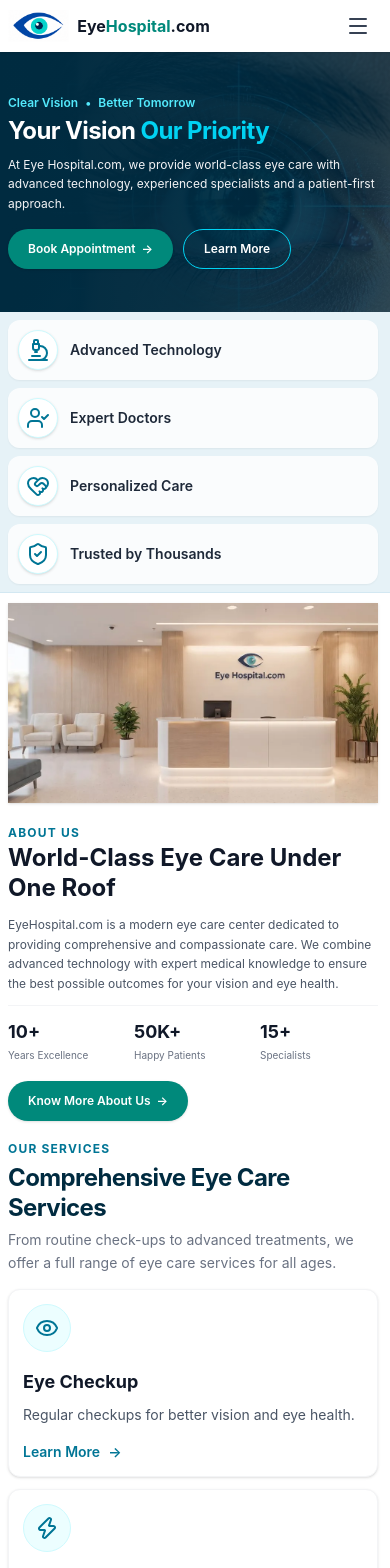
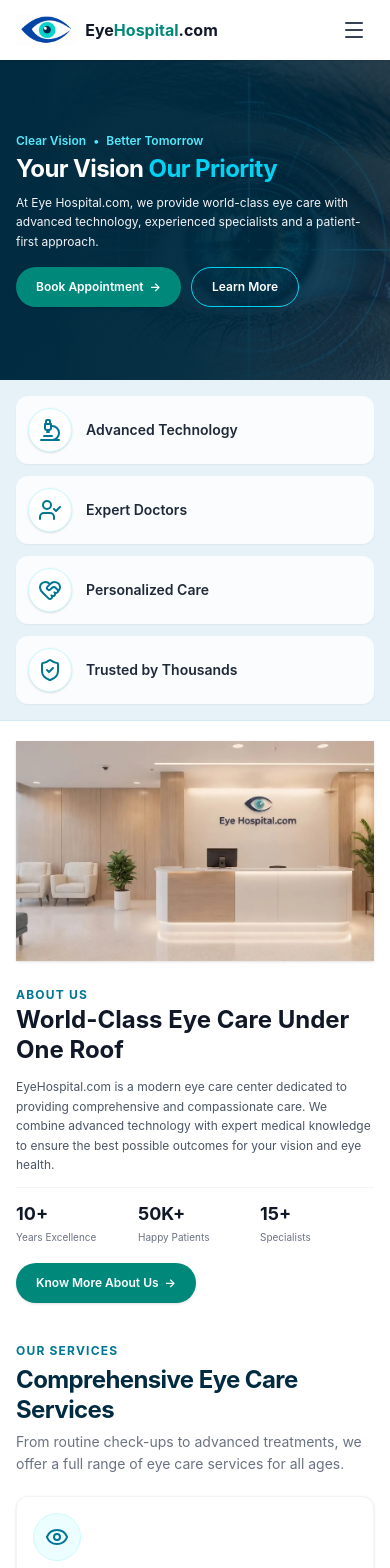
Before and after one commit to NoumaArshad122/Eye-care-, a React (Vite) app: page / in a window 390 px wide. Shown: the top 1568 px of the page. Built offline with nearby package versions, Linux system fonts and the light colour scheme.

Commit message:
Complete Global Component Padding Cleanup: standardize container alignment, remove redundant padding, and protect all component heights

```diff
--- a/src/Components/About.jsx
+++ b/src/Components/About.jsx
@@ -3,10 +3,10 @@ import Button from "./ui/Button";
 
 export default function About() {
     return (
-        <section id="about" className="py-2.5 sm:py-8 md:py-10 lg:py-12 pl-2 pr-3 sm:pl-4 sm:pr-6 lg:pl-5 lg:pr-8 bg-white max-w-7xl mx-auto scroll-mt-16">
-            <div className="grid grid-cols-1 md:grid-cols-2 gap-4 sm:gap-8 md:gap-12 items-center">
+        <section id="about" className="py-5 sm:py-8 md:py-10 lg:py-12 px-4 sm:px-6 lg:px-8 bg-white max-w-7xl mx-auto scroll-mt-16">
+            <div className="grid grid-cols-1 md:grid-cols-2 gap-5 sm:gap-8 md:gap-12 items-center">
 
-                <div className="w-full h-[200px] sm:h-[280px] md:h-[360px] lg:h-[420px] overflow-hidden shadow-sm">
+                <div className="w-full h-[220px] sm:h-[300px] md:h-[380px] lg:h-[420px] overflow-hidden shadow-sm">
                     <img
                         src={Reception}
                         alt="Hospital Reception"
--- a/src/Components/Appointment.jsx
+++ b/src/Components/Appointment.jsx
@@ -28,7 +28,7 @@ export default function Appointment() {
     return (
         <section
             id="appointment"
-            className="relative w-full bg-[#002b40] py-3 sm:py-10 md:py-12 lg:py-16 overflow-hidden scroll-mt-16 text-white"
+            className="relative w-full bg-[#002b40] py-6 sm:py-10 md:py-12 lg:py-16 overflow-hidden scroll-mt-16 text-white"
         >
             {/* Decorative Background Image */}
             <img
@@ -45,7 +45,7 @@ export default function Appointment() {
             {/* Subtle Gradient Overlay */}
             <div className="absolute inset-0 bg-gradient-to-r from-[#002233]/70 via-[#002b40]/50 to-[#002233]/40 pointer-events-none" />
 
-            <div className="max-w-7xl mx-auto pl-2 pr-3 sm:pl-4 sm:pr-6 lg:pl-5 lg:pr-8 relative z-10">
+            <div className="max-w-7xl mx-auto px-4 sm:px-6 lg:px-8 relative z-10">
                 <div className="grid grid-cols-1 lg:grid-cols-12 gap-6 lg:gap-12 items-center">
 
                     {/* Left Column: Heading & Info */}
@@ -76,7 +76,7 @@ export default function Appointment() {
 
                     {/* Right Column: Appointment Form Card */}
                     <div className="lg:col-span-6 flex justify-center lg:justify-end">
-                        <div className="w-full max-w-lg bg-white rounded-xl sm:rounded-2xl shadow-2xl p-3.5 sm:p-7 md:p-8 text-gray-900 border border-cyan-900/10">
+                        <div className="w-full max-w-lg bg-white rounded-xl sm:rounded-2xl shadow-2xl p-4 sm:p-7 md:p-8 text-gray-900 border border-cyan-900/10">
 
                             <h3 className="text-lg sm:text-2xl font-bold text-[#002b40] mb-4 sm:mb-6">
                                 Book Your Appointment
--- a/src/Components/Contact.jsx
+++ b/src/Components/Contact.jsx
@@ -4,7 +4,7 @@ import { CONTACT } from '../data/siteData';
 
 export default function Contact() {
     return (
-        <section id="contact" className="relative w-full bg-white py-2.5 sm:py-8 md:py-10 lg:py-12 overflow-hidden scroll-mt-16">
+        <section id="contact" className="relative w-full bg-white py-5 sm:py-8 md:py-10 lg:py-12 overflow-hidden scroll-mt-16">
             {/* Desktop & Tablet Full-Bleed Hospital Building Image */}
             <div className="hidden md:block absolute inset-y-0 right-0 w-[50%] lg:w-[54%] xl:w-[55%] overflow-hidden [clip-path:polygon(14%_0,100%_0,100%_100%,0%_100%)]">
                 <img
@@ -19,10 +19,10 @@ export default function Contact() {
             </div>
 
             {/* Content Container */}
-            <div className="max-w-7xl mx-auto pl-2 pr-3 sm:pl-4 sm:pr-6 lg:pl-5 lg:pr-8 relative z-10">
+            <div className="max-w-7xl mx-auto px-4 sm:px-6 lg:px-8 relative z-10">
 
                 {/* Mobile Image: Only shown on mobile (< md) */}
-                <div className="block md:hidden mb-4 w-full h-[180px] sm:h-[260px] overflow-hidden shadow-sm">
+                <div className="block md:hidden mb-5 w-full h-[200px] sm:h-[260px] overflow-hidden shadow-sm">
                     <img
                         src={buildingImg}
                         alt="Eye Hospital Building"
--- a/src/Components/Features.jsx
+++ b/src/Components/Features.jsx
@@ -10,13 +10,13 @@ const featureIcons = {
 
 export default function Features() {
     return (
-        <section className="w-full bg-[#e6f2f7] border-b border-[#d3e8f2] py-2 sm:py-6 md:py-8">
-            <div className="mx-auto max-w-7xl pl-2 pr-3 sm:pl-4 sm:pr-6 lg:pl-5 lg:pr-8">
+        <section className="w-full bg-[#e6f2f7] border-b border-[#d3e8f2] py-4 sm:py-6 md:py-8">
+            <div className="mx-auto max-w-7xl px-4 sm:px-6 lg:px-8">
                 <h2 className="sr-only">Key Hospital Features</h2>
-                <div className="grid grid-cols-1 sm:grid-cols-2 lg:grid-cols-4 gap-2 sm:gap-6 lg:gap-8 items-center">
+                <div className="grid grid-cols-1 sm:grid-cols-2 lg:grid-cols-4 gap-3 sm:gap-6 lg:gap-8 items-center">
                     {FEATURES.map((item) => (
-                        <div key={item.id} className="flex items-center gap-3 bg-white/80 sm:bg-transparent p-2.5 sm:p-0 rounded-xl sm:rounded-none shadow-xs sm:shadow-none">
-                            <div className="flex h-10 w-10 sm:h-12 sm:w-12 shrink-0 items-center justify-center rounded-full bg-white shadow-sm border border-cyan-100">
+                        <div key={item.id} className="flex items-center gap-3.5 bg-white/80 sm:bg-transparent p-3 sm:p-0 rounded-xl sm:rounded-none shadow-xs sm:shadow-none">
+                            <div className="flex h-11 w-11 sm:h-12 sm:w-12 shrink-0 items-center justify-center rounded-full bg-white shadow-sm border border-cyan-100">
                                 {featureIcons[item.iconName]}
                             </div>
                             <h3 className="text-sm font-semibold text-gray-800 leading-snug sm:text-base">
--- a/src/Components/Footer.jsx
+++ b/src/Components/Footer.jsx
@@ -34,10 +34,10 @@ const socialIcons = {
 
 export default function Footer() {
     return (
-        <footer className="w-full bg-[#002b40] text-white pt-3 sm:pt-10 pb-2.5 sm:pb-6 border-t border-cyan-950/60">
+        <footer className="w-full bg-[#002b40] text-white pt-8 sm:pt-12 pb-6 border-t border-cyan-950/60">
             {/* Main Footer Content */}
-            <div className="max-w-7xl mx-auto pl-2 pr-3 sm:pl-4 sm:pr-6 lg:pl-5 lg:pr-8">
-                <div className="grid grid-cols-1 md:grid-cols-2 lg:grid-cols-4 gap-4 sm:gap-8 lg:gap-10 pb-5 sm:pb-8 border-b border-cyan-900/40">
+            <div className="max-w-7xl mx-auto px-4 sm:px-6 lg:px-8">
+                <div className="grid grid-cols-1 md:grid-cols-2 lg:grid-cols-4 gap-6 sm:gap-8 lg:gap-10 pb-8 border-b border-cyan-900/40">
 
                     {/* Column 1: Brand & About */}
                     <div className="space-y-4">
--- a/src/Components/Hero.jsx
+++ b/src/Components/Hero.jsx
@@ -4,7 +4,7 @@ export default function Hero() {
   return (
     <section
       id="home"
-      className="relative flex min-h-[260px] sm:min-h-[400px] md:min-h-[460px] lg:min-h-[520px] w-full items-center overflow-hidden bg-[#002b40] py-2.5 sm:py-8 md:py-10 lg:py-14"
+      className="relative flex min-h-[320px] sm:min-h-[400px] md:min-h-[460px] lg:min-h-[520px] w-full items-center overflow-hidden bg-[#002b40] py-6 sm:py-8 md:py-10 lg:py-14"
     >
       {/* Decorative Background Image with LCP Optimization */}
       <img
@@ -22,7 +22,7 @@ export default function Hero() {
       <div className="absolute inset-0 bg-gradient-to-r from-[#002b40] via-[#002b40]/90 to-[#002b40]/50 md:via-[#002b40]/75 md:to-transparent" />
 
       {/* Content Container */}
-      <div className="relative z-10 mx-auto w-full max-w-7xl pl-2 pr-3 sm:pl-4 sm:pr-6 lg:pl-5 lg:pr-8 text-white">
+      <div className="relative z-10 mx-auto w-full max-w-7xl px-4 sm:px-6 lg:px-8 text-white">
         <p className="mb-1.5 sm:mb-2 text-xs sm:text-sm md:text-base lg:text-lg font-semibold text-cyan-300">
           Clear Vision <span className="px-1" aria-hidden="true">•</span> Better Tomorrow
         </p>
--- a/src/Components/Navbar.jsx
+++ b/src/Components/Navbar.jsx
@@ -17,7 +17,7 @@ export default function Navbar() {
 
   return (
     <header className="sticky top-0 z-50 bg-white shadow-sm">
-      <div className="mx-auto flex max-w-7xl items-center justify-between pl-2 pr-3 sm:pl-4 sm:pr-6 lg:pl-5 lg:pr-8 py-1.5 sm:py-2.5">
+      <div className="mx-auto flex max-w-7xl items-center justify-between px-4 sm:px-6 lg:px-8 py-2.5">
 
         <a href="#home" className="flex items-center gap-2 shrink-0">
           <img
--- a/src/Components/Services.jsx
+++ b/src/Components/Services.jsx
@@ -13,9 +13,9 @@ const serviceIcons = {
 
 export default function Services() {
     return (
-        <section id="services" className="py-2.5 sm:py-8 md:py-10 lg:py-12 pl-2 pr-3 sm:pl-4 sm:pr-6 lg:pl-5 lg:pr-8 bg-white max-w-7xl mx-auto scroll-mt-16">
+        <section id="services" className="py-5 sm:py-8 md:py-10 lg:py-12 px-4 sm:px-6 lg:px-8 bg-white max-w-7xl mx-auto scroll-mt-16">
             {/* Section Header */}
-            <div className="mb-3.5 sm:mb-8 md:mb-10">
+            <div className="mb-5 sm:mb-8 md:mb-10">
                 <SectionHeader
                     label="OUR SERVICES"
                     title="Comprehensive Eye Care Services"
@@ -24,11 +24,11 @@ export default function Services() {
             </div>
 
             {/* Service Cards Grid: 1 by 1 on mobile */}
-            <div className="grid grid-cols-1 sm:grid-cols-2 lg:grid-cols-3 gap-3 sm:gap-6">
+            <div className="grid grid-cols-1 sm:grid-cols-2 lg:grid-cols-3 gap-3.5 sm:gap-6">
                 {SERVICES.map((service) => (
                     <div
                         key={service.id}
-                        className="bg-white p-3.5 sm:p-6 rounded-xl border border-gray-100 shadow-sm hover:shadow-md transition-all duration-300 group hover:-translate-y-1"
+                        className="bg-white p-4 sm:p-6 rounded-xl border border-gray-100 shadow-sm hover:shadow-md transition-all duration-300 group hover:-translate-y-1"
                     >
                         {/* Icon with background */}
                         <div className="w-12 h-12 rounded-full bg-cyan-50 flex items-center justify-center mb-4 border border-cyan-100">
--- a/src/Components/WhyChooseUs.jsx
+++ b/src/Components/WhyChooseUs.jsx
@@ -23,7 +23,7 @@ export default function WhyChooseUs() {
             </div>
 
             {/* Mobile Image */}
-            <div className="block md:hidden relative w-full h-[180px] sm:h-[260px] overflow-hidden">
+            <div className="block md:hidden relative w-full h-[220px] sm:h-[280px] overflow-hidden">
                 <img
                     src={doctorPatientImg}
                     alt="Doctor checking patient"
@@ -35,7 +35,7 @@ export default function WhyChooseUs() {
                 />
             </div>
 
-            <div className="mx-auto max-w-7xl pl-2 pr-3 sm:pl-4 sm:pr-6 lg:pl-5 lg:pr-8 py-2.5 sm:py-8 md:py-10 lg:py-12 relative z-10">
+            <div className="mx-auto max-w-7xl px-4 sm:px-6 lg:px-8 py-5 sm:py-8 md:py-10 lg:py-12 relative z-10">
                 <div className="w-full md:w-[48%] lg:w-[45%] space-y-3.5 sm:space-y-5">
                     <span className="text-xs md:text-sm tracking-widest uppercase text-cyan-700 font-bold">
                         WHY CHOOSE US
```
Also changed, not shown: src/Components/AdvancedTechnology.jsx (+6 -6 lines), src/Components/Doctors.jsx (+4 -4 lines), src/Components/Reviews.jsx (+5 -5 lines), src/assets/Neon Cybernetic Eye Interface.webp (deleted), 1 other file (tests, documents, lock files or other folders).
